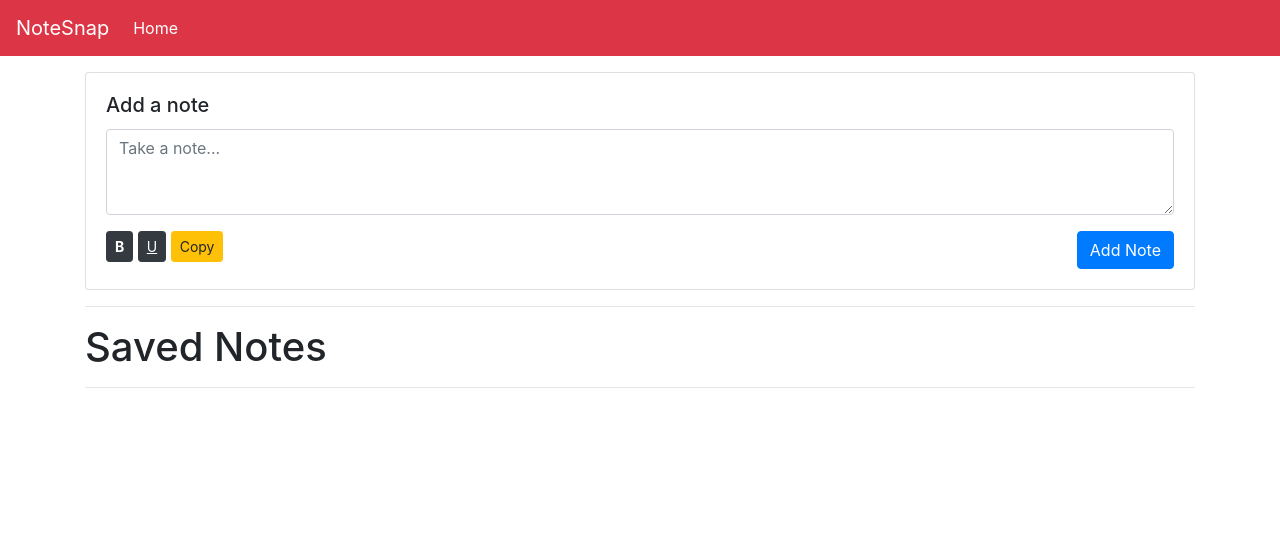
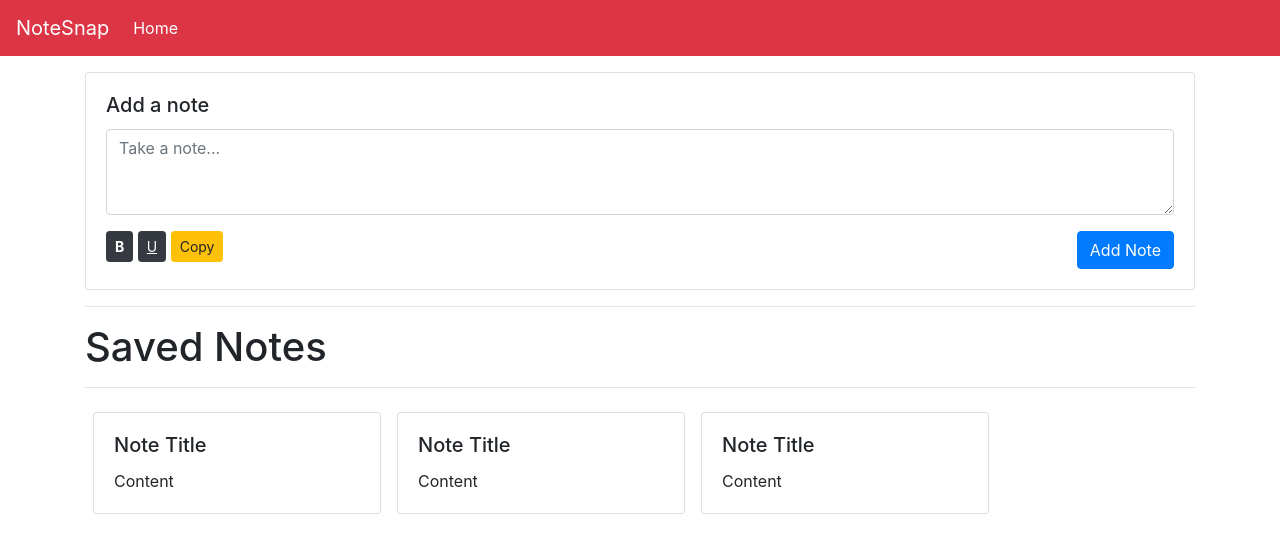
Before and after one commit to ankit1595/notesnapp, a plain HTML site: page index.html in a window 1280 px wide. Drawn offline with nearby package versions, Linux system fonts and the light colour scheme.

Commit message:
style: saved notes card

```diff
--- a/index.html
+++ b/index.html
@@ -86,7 +86,29 @@
         <hr>
         <h1>Saved Notes</h1>
         <hr>
-        <div id="notes" class="row container-fluid"> </div>
+        <div id="notes" class="row container-fluid">
+            <div class="noteCard my-2 mx-2 card" style="width: 18rem;">
+                <div class="card-body">
+                    <h5 class="card-title">Note Title</h5>
+                    <p class="card-text"> Content</p>
+                    <!-- <button id="${index}" onclick="deleteNote(this.id)" class="btn btn-primary">Delete Note</button> -->
+                </div>
+            </div>
+            <div class="noteCard my-2 mx-2 card" style="width: 18rem;">
+                <div class="card-body">
+                    <h5 class="card-title">Note Title</h5>
+                    <p class="card-text"> Content</p>
+                    <!-- <button id="${index}" onclick="deleteNote(this.id)" class="btn btn-primary">Delete Note</button> -->
+                </div>
+            </div>
+            <div class="noteCard my-2 mx-2 card" style="width: 18rem;">
+                <div class="card-body">
+                    <h5 class="card-title">Note Title</h5>
+                    <p class="card-text"> Content</p>
+                    <!-- <button id="${index}" onclick="deleteNote(this.id)" class="btn btn-primary">Delete Note</button> -->
+                </div>
+            </div>
+        </div>
     </div>
     <!-- bootstrap -->
     <script src="https://code.jquery.com/jquery-3.3.1.slim.min.js"
```
